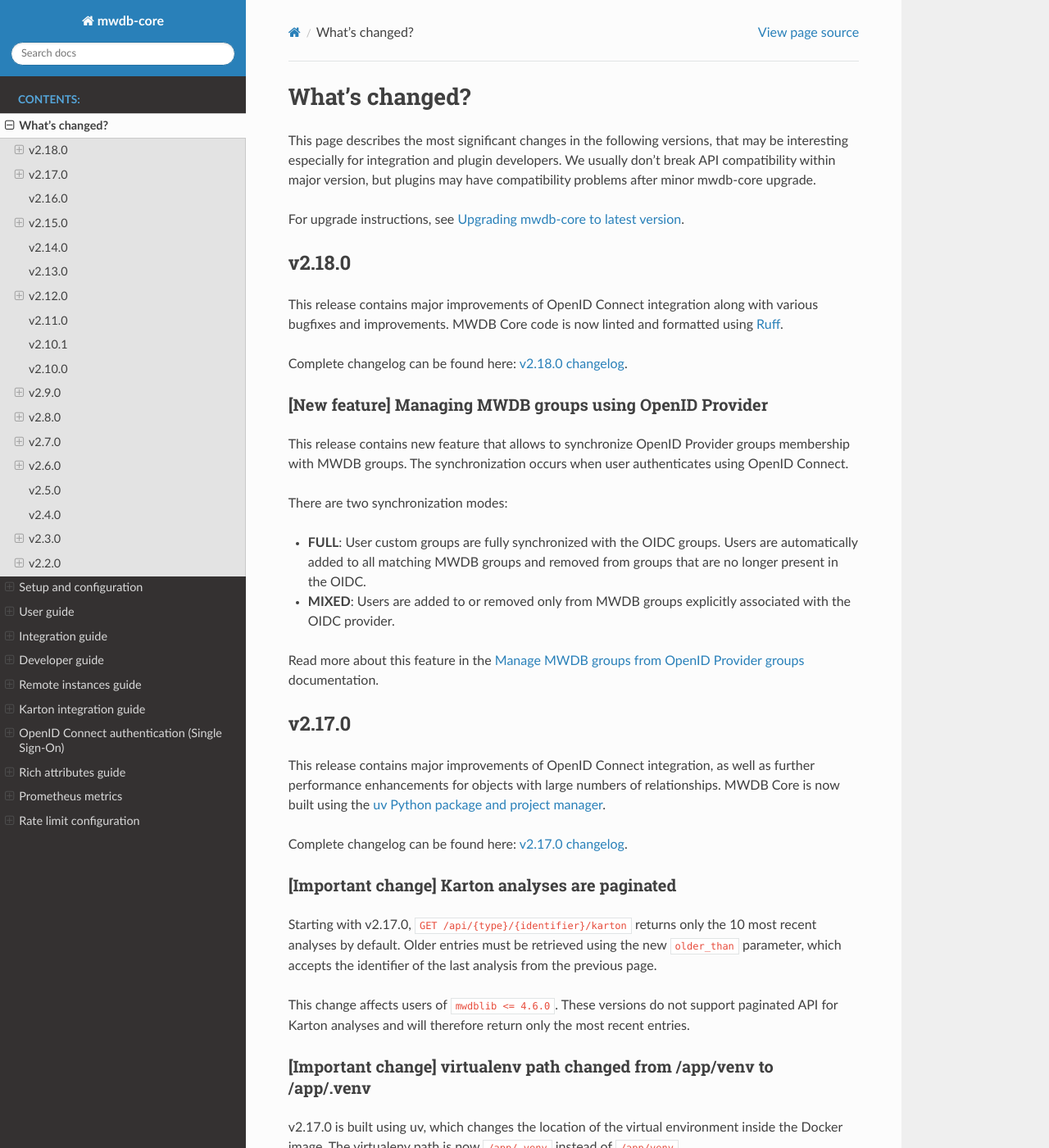
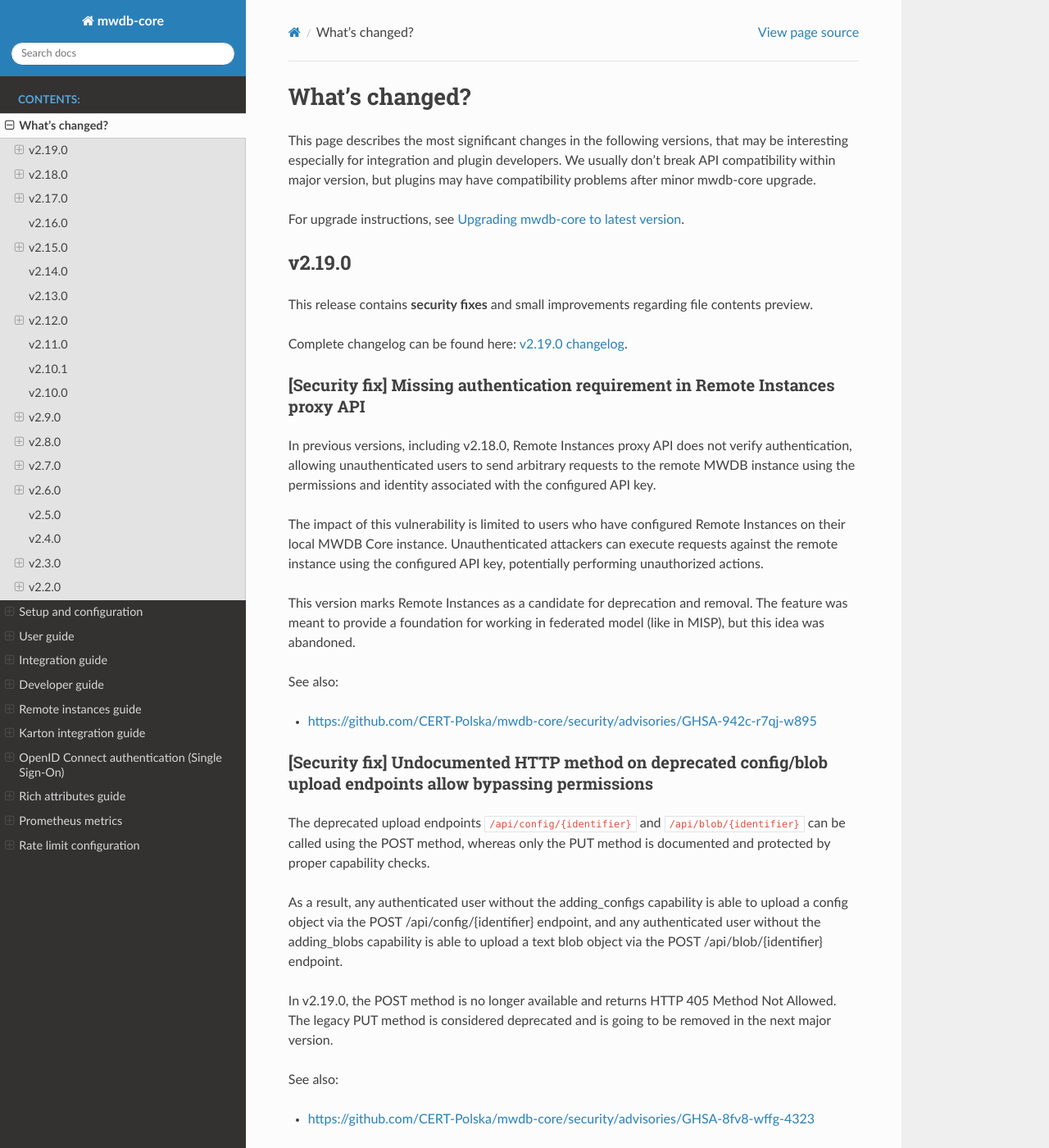
Before and after one commit to CERT-Polska/mwdb-core, a Sphinx documentation site: the page built from docs/whats-changed.rst, in a window 1280 px wide and 1400 px high. Shown: the whole window at 82% size. Built offline with Sphinx 7.4.7 and the Read the Docs theme 3.1.0, drawn with Linux system fonts in a browser that asks for light colours.

Commit message:
Add what's changed section

```diff
--- a/docs/remotes-guide.rst
+++ b/docs/remotes-guide.rst
@@ -4,7 +4,11 @@
 .. versionadded:: 2.2.0
 
 .. warning::
-    This is **experimental** feature and it may significantly change in the future versions.
+    This is **experimental** and undercooked feature, it is a candidate for deprecation and removal in future versions.
+
+.. warning::
+
+    Version 2.19.0 contains important security fixes regarding this feature
 
 Remote instance feature allows us to connect our local repository with other, external MWDB servers.
 This gives us the ability to view samples located in the remote instance, as well as exchange the objects
--- a/docs/whats-changed.rst
+++ b/docs/whats-changed.rst
@@ -6,6 +6,39 @@
 have compatibility problems after minor mwdb-core upgrade.
 
 For upgrade instructions, see :ref:`Upgrading mwdb-core to latest version`.
+
+v2.19.0
+-------
+
+This release contains **security fixes** and small improvements regarding file contents preview.
+
+Complete changelog can be found here: `v2.19.0 changelog <https://github.com/CERT-Polska/mwdb-core/releases/tag/v2.19.0>`_.
+
+[Security fix] Missing authentication requirement in Remote Instances proxy API
+~~~~~~~~~~~~~~~~~~~~~~~~~~~~~~~~~~~~~~~~~~~~~~~~~~~~~~~~~~~~~~~~~~~~~~~~~~~~~~~
+
+In previous versions, including v2.18.0, Remote Instances proxy API does not verify authentication, allowing unauthenticated users to send arbitrary requests to the remote MWDB instance using the permissions and identity associated with the configured API key.
+
+The impact of this vulnerability is limited to users who have configured Remote Instances on their local MWDB Core instance. Unauthenticated attackers can execute requests against the remote instance using the configured API key, potentially performing unauthorized actions.
+
+This version marks Remote Instances as a candidate for deprecation and removal. The feature was meant to provide a foundation for working in federated model (like in MISP), but this idea was abandoned.
+
+See also:
+
+- https://github.com/CERT-Polska/mwdb-core/security/advisories/GHSA-942c-r7qj-w895
+
+[Security fix] Undocumented HTTP method on deprecated config/blob upload endpoints allow bypassing permissions
+~~~~~~~~~~~~~~~~~~~~~~~~~~~~~~~~~~~~~~~~~~~~~~~~~~~~~~~~~~~~~~~~~~~~~~~~~~~~~~~~~~~~~~~~~~~~~~~~~~~~~~~~~~~~~~
+
+The deprecated upload endpoints ``/api/config/{identifier}`` and ``/api/blob/{identifier}`` can be called using the POST method, whereas only the PUT method is documented and protected by proper capability checks.
+
+As a result, any authenticated user without the adding_configs capability is able to upload a config object via the POST /api/config/{identifier} endpoint, and any authenticated user without the adding_blobs capability is able to upload a text blob object via the POST /api/blob/{identifier} endpoint.
+
+In v2.19.0, the POST method is no longer available and returns HTTP 405 Method Not Allowed. The legacy PUT method is considered deprecated and is going to be removed in the next major version.
+
+See also:
+
+- https://github.com/CERT-Polska/mwdb-core/security/advisories/GHSA-8fv8-wffg-4323
 
 v2.18.0
 -------
```
